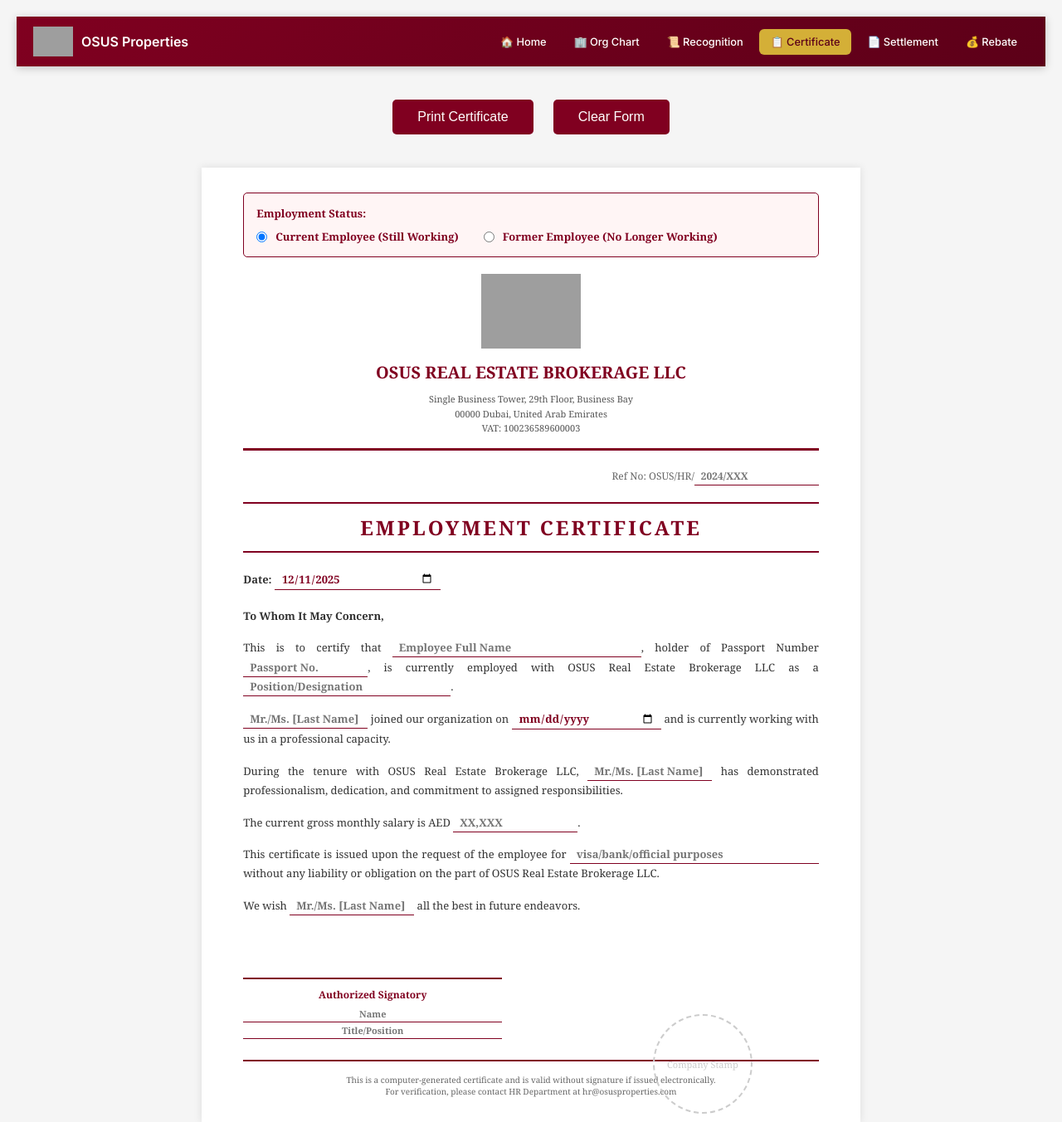
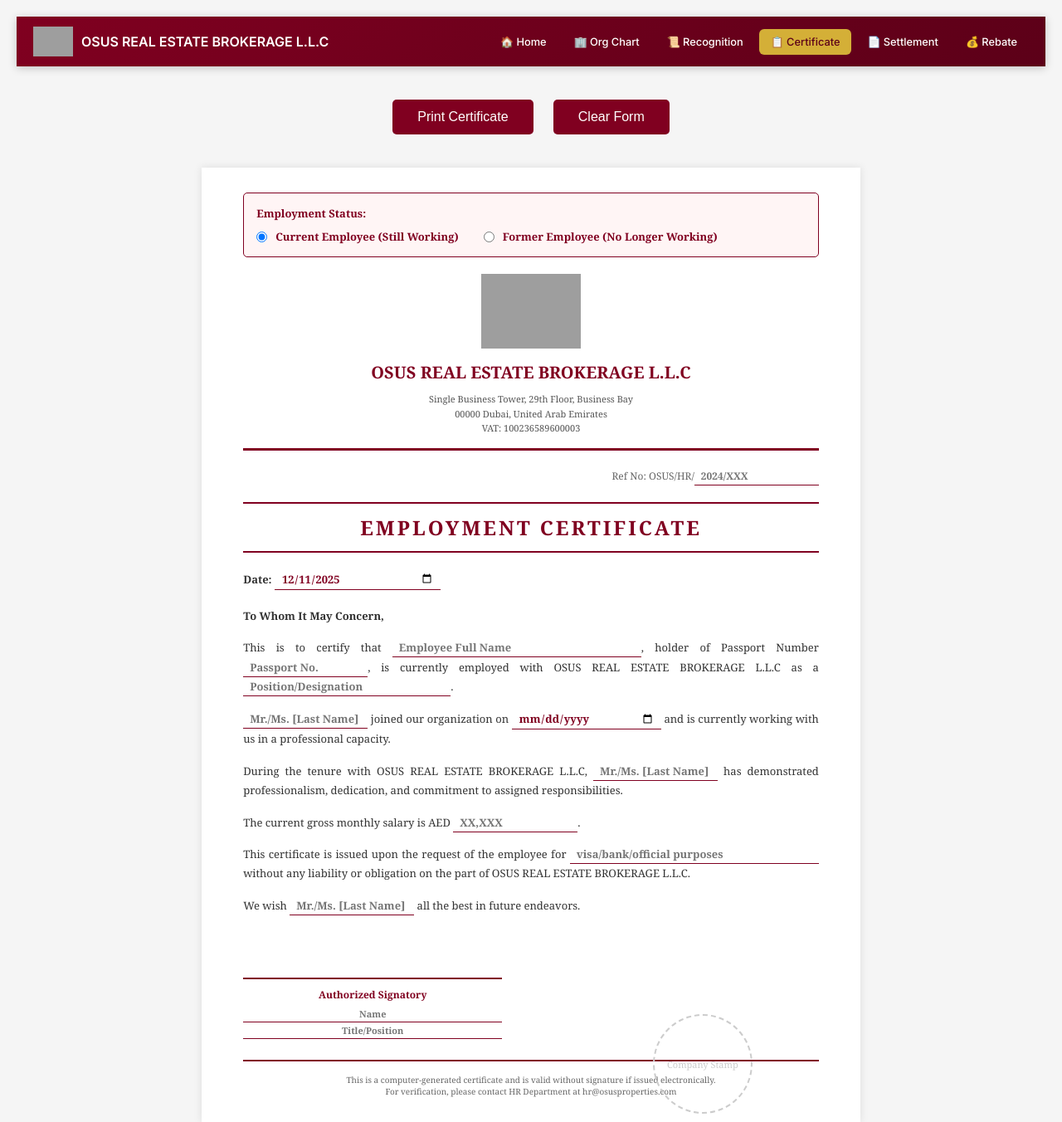
Before and after one commit to renbran/osuschart, a plain HTML site: page EOC.html in a window 1280 px wide. Shown: the whole page at 83% size. Drawn offline with Linux system fonts and the light colour scheme; grey boxes are pictures that could not be loaded.

Commit message:
Update all documents to legal company name: OSUS REAL ESTATE BROKERAGE L.L.C

```diff
--- a/EOC.html
+++ b/EOC.html
@@ -3,7 +3,7 @@
 <head>
     <meta charset="UTF-8">
     <meta name="viewport" content="width=device-width, initial-scale=1.0">
-    <title>OSUS Properties - Employment Certificate</title>
+    <title>OSUS REAL ESTATE BROKERAGE L.L.C - Employment Certificate</title>
     <link rel="preconnect" href="https://fonts.googleapis.com">
     <link rel="preconnect" href="https://fonts.gstatic.com" crossorigin>
     <link href="https://fonts.googleapis.com/css2?family=Inter:wght@400;500;600;700&display=swap" rel="stylesheet">
@@ -332,7 +332,7 @@
         <div class="nav-container">
             <a href="index.html" class="nav-brand">
                 <img src="https://osusproperties.com/images/osus.png" alt="OSUS">
-                <span>OSUS Properties</span>
+                <span>OSUS REAL ESTATE BROKERAGE L.L.C</span>
             </a>
             <button class="hamburger" onclick="toggleMenu()" aria-label="Toggle menu">
                 <span></span>
@@ -368,7 +368,7 @@
 
         <div class="header">
             <img src="https://osusproperties.com/images/osus.png" alt="OSUS Logo" class="logo-image" loading="lazy">
-            <div class="company-name">OSUS REAL ESTATE BROKERAGE LLC</div>
+            <div class="company-name">OSUS REAL ESTATE BROKERAGE L.L.C</div>
             <div class="company-details">
                 Single Business Tower, 29th Floor, Business Bay<br>
                 00000 Dubai, United Arab Emirates<br>
@@ -390,7 +390,7 @@
             <p style="margin-bottom: 15px;" id="para1">
                 This is to certify that <strong><input type="text" id="employeeName" placeholder="Employee Full Name" style="min-width: 300px;"></strong>,
                 holder of Passport Number <input type="text" id="passportNumber" placeholder="Passport No." style="width: 150px;">,
-                <span id="employmentVerb">is currently employed</span> with OSUS Real Estate Brokerage LLC as a <input type="text" id="position" placeholder="Position/Designation" style="min-width: 250px;">.
+                <span id="employmentVerb">is currently employed</span> with OSUS REAL ESTATE BROKERAGE L.L.C as a <input type="text" id="position" placeholder="Position/Designation" style="min-width: 250px;">.
             </p>
             <p style="margin-bottom: 15px;" id="para2">
                 <input type="text" id="employeeNamePronoum" placeholder="Mr./Ms. [Last Name]" style="width: 150px;">
@@ -398,7 +398,7 @@
                 and <span id="endDateSection">is currently working with us in a professional capacity</span></span>.
             </p>
             <p style="margin-bottom: 15px;" id="para3">
-                During <span id="tenureText">the tenure</span> with OSUS Real Estate Brokerage LLC, <input type="text" id="employeeNameShort" placeholder="Mr./Ms. [Last Name]" style="width: 150px;">
+                During <span id="tenureText">the tenure</span> with OSUS REAL ESTATE BROKERAGE L.L.C, <input type="text" id="employeeNameShort" placeholder="Mr./Ms. [Last Name]" style="width: 150px;">
                 <span id="performanceVerb">has demonstrated</span> professionalism, dedication, and commitment to assigned responsibilities.
             </p>
             <p style="margin-bottom: 15px;" id="para4">
@@ -413,7 +413,7 @@
             <p style="margin-bottom: 15px;" id="para6">
                 This certificate is issued upon the request of the <span id="employeeType">employee</span> for
                 <input type="text" id="purpose" placeholder="visa/bank/official purposes" style="min-width: 300px;">
-                without any liability or obligation on the part of OSUS Real Estate Brokerage LLC.
+                without any liability or obligation on the part of OSUS REAL ESTATE BROKERAGE L.L.C.
             </p>
             <p style="margin-bottom: 20px;">
                 We wish <input type="text" id="employeeNameFinal" placeholder="Mr./Ms. [Last Name]" style="width: 150px;">
```
Also changed, not shown: EOS.html (+2 -2 lines), ORG_CHART.html (+5 -5 lines), REBATE.html (+1 -1 lines), index.html (+4 -4 lines).
